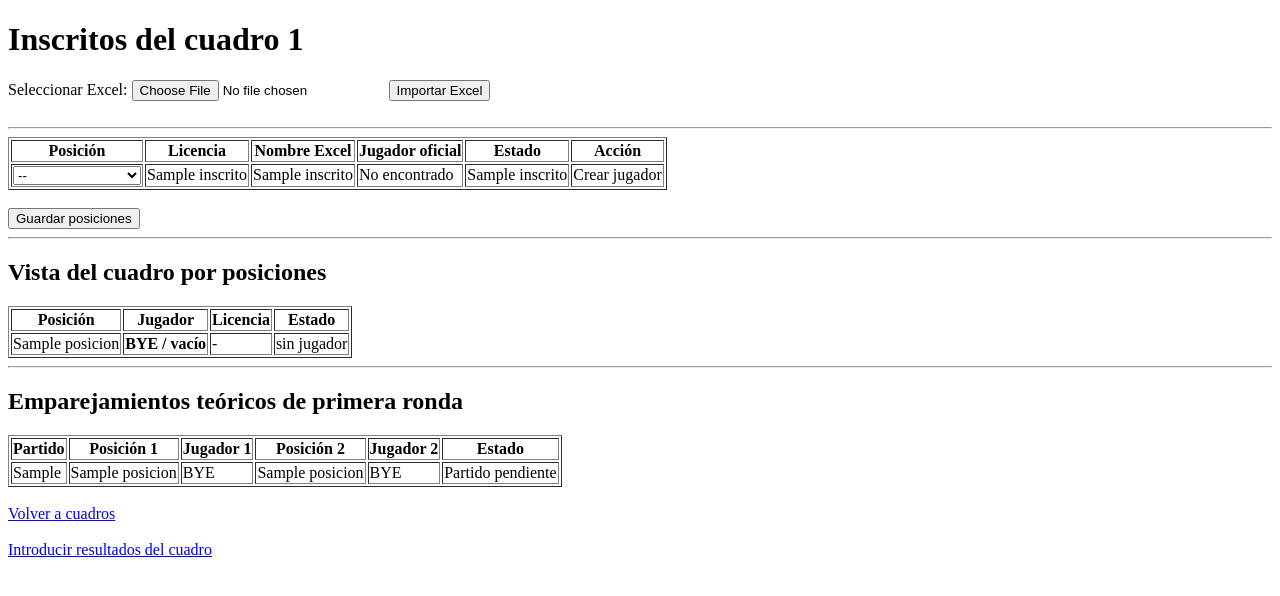
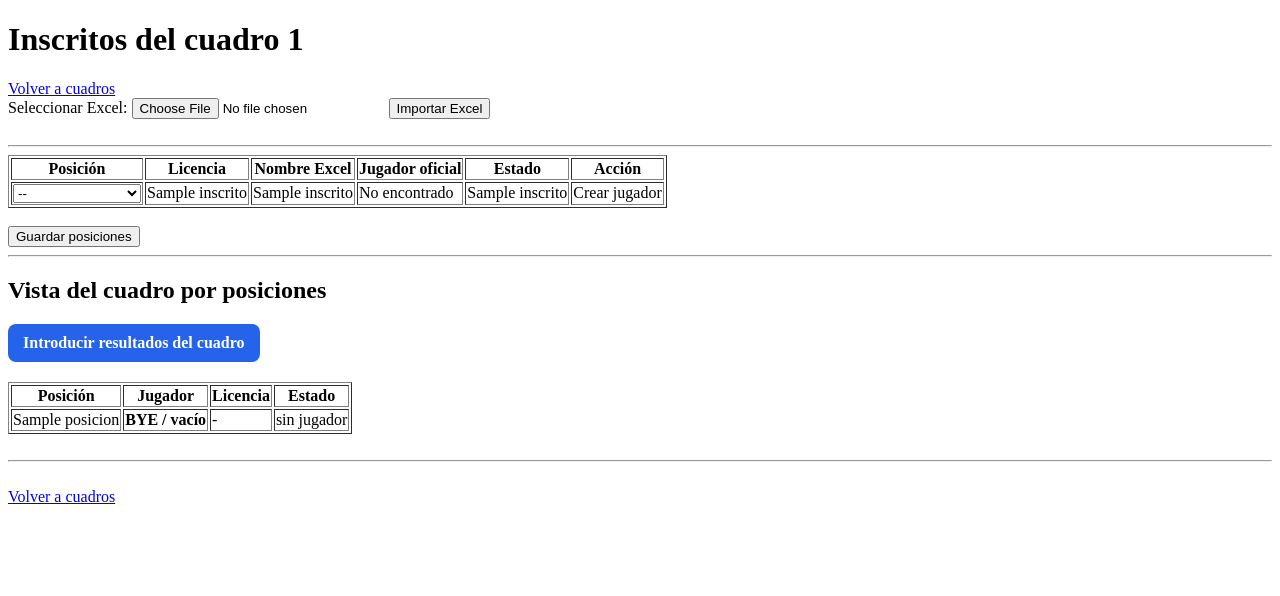
Before and after one commit to jordi4949/app_tennis, a FastAPI app: template app/templates/inscritos.html in a window 1280 px wide. Shown: the top 596 px of the page. Run offline with FastAPI, Linux system fonts and the light colour scheme; the template is opened without the code that fills it: most values are stand-ins (such as "Sample title", 1, 10 or a date in 2020).

Commit message:
cambios en resultados e inscritos

```diff
--- a/app/templates/inscritos.html
+++ b/app/templates/inscritos.html
@@ -7,6 +7,8 @@
 <body>
 
 <h1>Inscritos del cuadro {{ cuadro_id }}</h1>
+
+<a href="/admin/cuadros"> Volver a cuadros </a>
 
 <form action="/admin/cuadros/{{ cuadro_id }}/importar-excel-archivo" method="post" enctype="multipart/form-data">
     <label>Seleccionar Excel:</label>
@@ -82,6 +84,16 @@
 
 <h2>Vista del cuadro por posiciones</h2>
 
+<div style="margin-top:20px; margin-bottom:20px;">
+
+
+<a href="/admin/cuadros/{{ cuadro_id }}/resultados"
+    style="display:inline-block; padding:10px 15px; background:#2563eb; color:white; text-decoration:none; border-radius:8px; font-weight:bold;">
+    Introducir resultados del cuadro
+</a>
+
+</div>
+
 <table border="1">
     <tr>
         <th>Posición</th>
@@ -112,72 +124,16 @@
     </tr>
     {% endfor %}
 </table>
+
+<br>
+
+
 <hr>
 
-<h2>Emparejamientos teóricos de primera ronda</h2>
-
-<table border="1">
-    <tr>
-        <th>Partido</th>
-        <th>Posición 1</th>
-        <th>Jugador 1</th>
-        <th>Posición 2</th>
-        <th>Jugador 2</th>
-        <th>Estado</th>
-    </tr>
-
-    {% for partido in emparejamientos_primera_ronda %}
-    <tr>
-        <td>{{ partido.numero_partido }}</td>
-
-        <td>{{ partido.lado1.posicion }}</td>
-        <td>
-            {% if partido.lado1.tipo == "jugador" %}
-                {% if partido.lado1.inscrito[3] %}
-                    {{ partido.lado1.inscrito[4] }} {{ partido.lado1.inscrito[5] }} {{ partido.lado1.inscrito[6] }}
-                {% else %}
-                    {{ partido.lado1.inscrito[2] }}
-                {% endif %}
-            {% else %}
-                BYE
-            {% endif %}
-        </td>
-
-        <td>{{ partido.lado2.posicion }}</td>
-        <td>
-            {% if partido.lado2.tipo == "jugador" %}
-                {% if partido.lado2.inscrito[3] %}
-                    {{ partido.lado2.inscrito[4] }} {{ partido.lado2.inscrito[5] }} {{ partido.lado2.inscrito[6] }}
-                {% else %}
-                    {{ partido.lado2.inscrito[2] }}
-                {% endif %}
-            {% else %}
-                BYE
-            {% endif %}
-        </td>
-
-        <td>
-            {% if partido.estado == "partido" %}
-                Partido pendiente
-            {% elif partido.estado == "bye_jugador1" %}
-                Pasa jugador 1 por BYE
-            {% elif partido.estado == "bye_jugador2" %}
-                Pasa jugador 2 por BYE
-            {% else %}
-                Vacío
-            {% endif %}
-        </td>
-    </tr>
-    {% endfor %}
-</table>
 
 <br>
 <a href="/admin/cuadros">Volver a cuadros</a>
-<br><br>
-
-<a href="/admin/cuadros/{{ cuadro_id }}/resultados">
-    Introducir resultados del cuadro
-</a>
+<br>
 
 </body>
 </html>
```
Also changed, not shown: app/templates/resultados_cuadro.html (+28 -3 lines).
